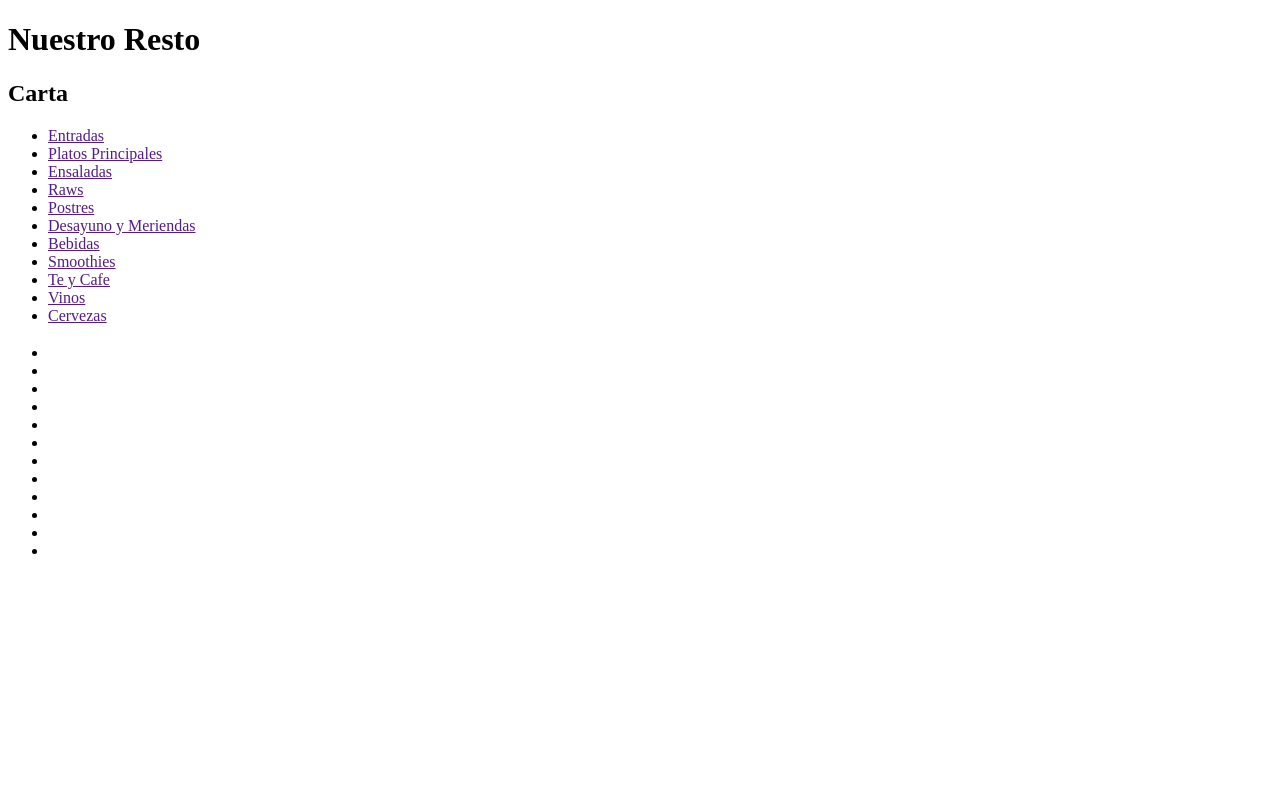
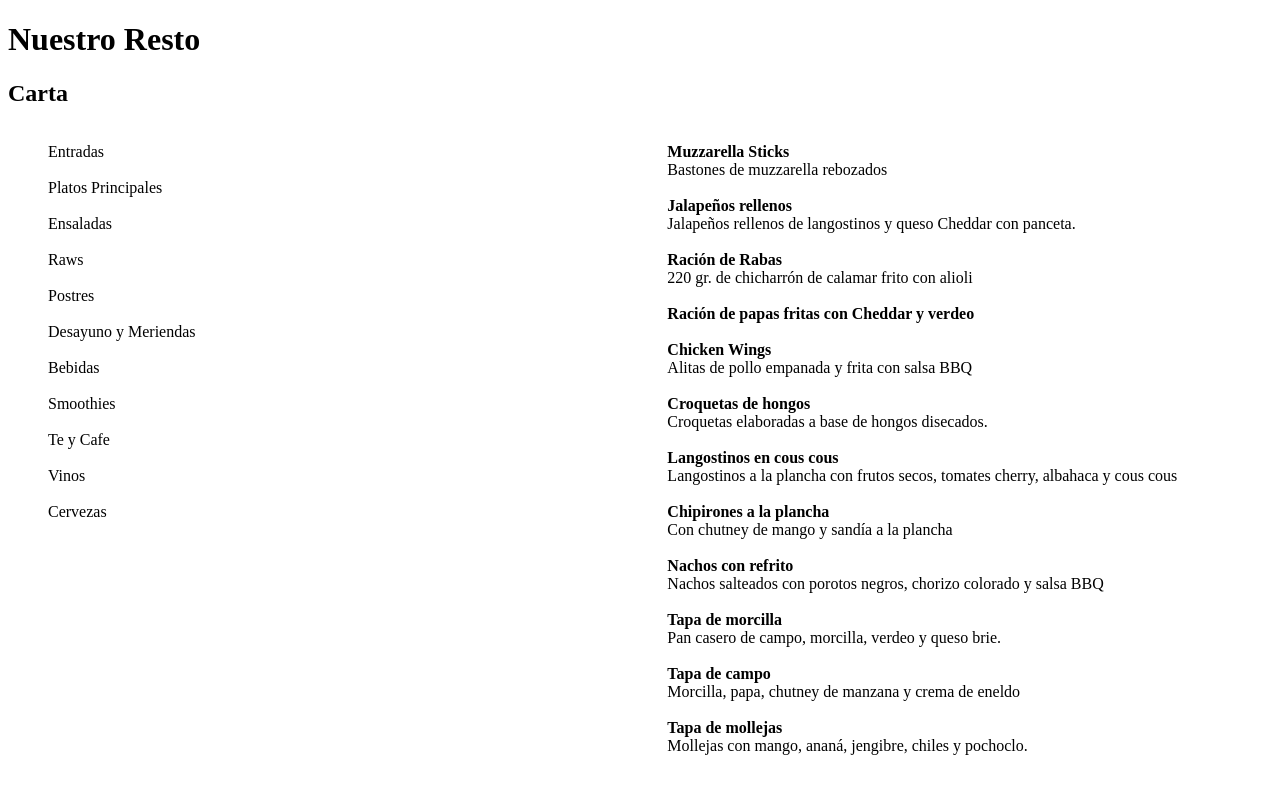
Before and after one commit to JTAlvarez/santa-maria, a plain HTML site: page index.html in a window 1280 px wide. Drawn offline with Linux system fonts and the light colour scheme.

Commit message:
Styles fix 1

```diff
--- a/css/stylesheet.css
+++ b/css/stylesheet.css
@@ -0,0 +1,37 @@
+.main-header-container{
+display: block;
+
+}
+
+.menu-parent-container{
+    display: block;
+    list-style-type:none;
+    overflow: hidden;
+    position: relative;
+}
+
+.menu-links-container{
+    display: inline-block;
+    width: 49%;
+    float: left;
+}
+
+.menu-elements-container{
+    display: inline-block;
+    width: 49%;
+    float: left;
+
+}
+
+ul.menu-elements{
+    list-style-type: none;
+
+}
+.menu-links{
+    list-style-type: none;
+
+}
+.menu-links li a{
+    color: black !important;
+    text-decoration-line: none !important;
+}
--- a/index.html
+++ b/index.html
@@ -4,10 +4,12 @@
     <meta charset="UTF-8">
     <meta name="viewport" content="width=device-width, initial-scale=1.0">
     <meta http-equiv="X-UA-Compatible" content="ie=edge">
-    <title>Document</title>
+    <title>Menu Santa Maria</title>
+    <link rel="stylesheet" href="css/stylesheet.css">
 </head>
 <body>
-    <div> <!-- Contenedor Titulo-->
+    <div class="container"><!-- Contenedor Body-->
+    <div class="main-header-container"> <!-- Contenedor Titulo-->
         <h1>Nuestro Resto</h1>
 
         <h2>Carta</h2>
@@ -18,42 +20,54 @@
         <div class="menu-links-container"> <!-- Contenedor de Links del Menu-->
             <nav>
                     <ul class="menu-links"> <!--Links del Menu-->
-                        <li><a href="">Entradas</a></li>
-                        <li><a href="">Platos Principales</a></li>
-                        <li><a href="">Ensaladas</a></li>
-                        <li><a href="">Raws</a></li>
-                        <li><a href="">Postres</a></li>
-                        <li><a href="">Desayuno y Meriendas</a></li>
-                        <li><a href="">Bebidas</a></li>
-                        <li><a href="">Smoothies</a></li>
-                        <li><a href="">Te y Cafe</a></li>
-                        <li><a href="">Vinos</a></li>
-                        <li><a href="">Cervezas</a></li>
+                        <li><a href="">Entradas</a></li><br>
+                        <li><a href="">Platos Principales</a></li><br>
+                        <li><a href="">Ensaladas</a></li><br>
+                        <li><a href="">Raws</a></li><br>
+                        <li><a href="">Postres</a></li><br>
+                        <li><a href="">Desayuno y Meriendas</a></li><br>
+                        <li><a href="">Bebidas</a></li><br>
+                        <li><a href="">Smoothies</a></li><br>
+                        <li><a href="">Te y Cafe</a></li><br>
+                        <li><a href="">Vinos</a></li><br>
+                        <li><a href="">Cervezas</a></li><br>
                     </ul>
                 </nav>
         </div>
 
         <div class="menu-elements-container"> <!-- Contenedor de Elementos del Menu-->
-            <h3></h3>
             <ul class="menu-elements">
-                <li></li>
-                <li></li>
-                <li></li>
-                <li></li>
-                <li></li>
-                <li></li>
-                <li></li>
-                <li></li>
-                <li></li>
-                <li></li>
-                <li></li>
-                <li></li>
+                <li><b>Muzzarella Sticks </b><br>
+                    Bastones de muzzarella rebozados</li><br>
+                <li><b>Jalapeños rellenos </b><br>
+                    Jalapeños rellenos de langostinos
+                    y queso Cheddar con panceta.</li><br>
+                <li><b>Ración de Rabas </b><br>
+                    220 gr. de chicharrón de calamar
+                    frito con alioli</li><br>
+                <li><b>Ración de papas fritas con Cheddar y verdeo</b></li><br>
+                <li><b>Chicken Wings </b><br>
+                    Alitas de pollo empanada y frita con salsa BBQ</li><br>
+                <li><b>Croquetas de hongos </b><br>
+                    Croquetas elaboradas a base de hongos disecados.</li><br>
+                <li><b>Langostinos en cous cous </b><br>
+                    Langostinos a la plancha con frutos secos, tomates cherry, albahaca y cous cous</li><br>
+                <li><b>Chipirones a la plancha </b><br>
+                    Con chutney de mango y sandía a la plancha</li><br>
+                <li><b>Nachos con refrito </b><br>
+                    Nachos salteados con porotos negros, chorizo colorado y salsa BBQ</li><br>
+                <li><b>Tapa de morcilla </b><br>
+                    Pan casero de campo, morcilla, verdeo y queso brie.</li><br>
+                <li><b>Tapa de campo </b><br>
+                    Morcilla, papa, chutney de manzana y crema de eneldo</li><br>
+                <li><b>Tapa de mollejas </b><br>
+                    Mollejas con mango, ananá, jengibre, chiles y pochoclo.</li><br>
             </ul>
         </div>
     </div>
 
     <footer></footer>
 
-
+</div>
 </body>
 </html>
```
